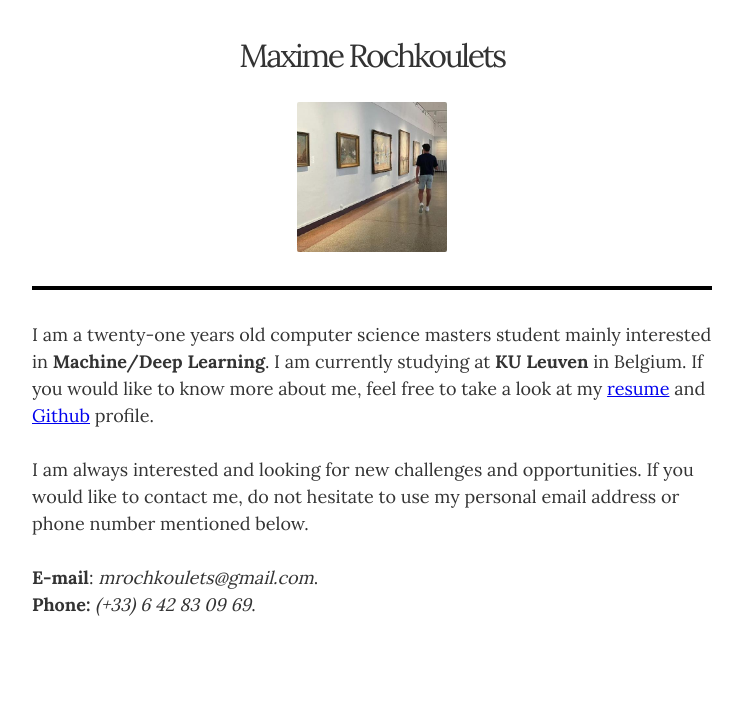
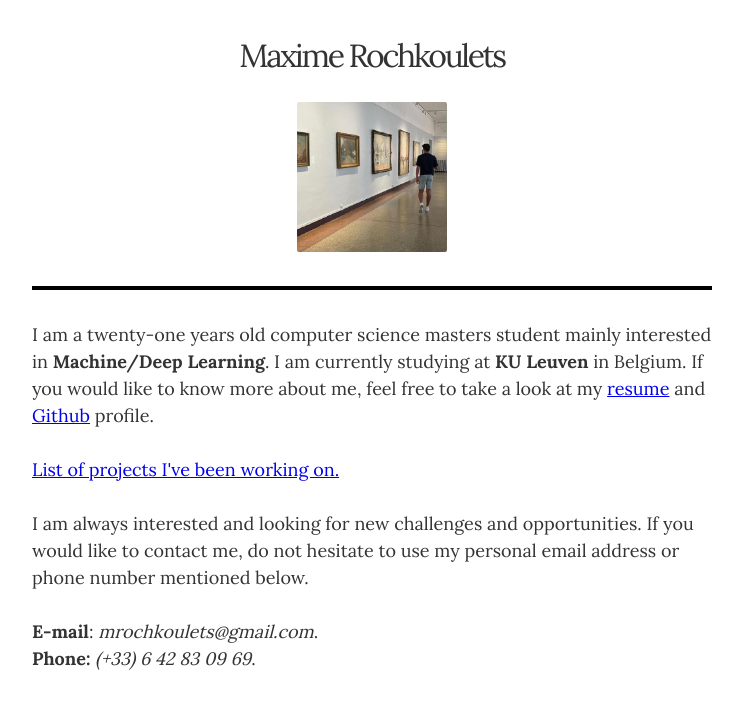
Before and after one commit to mrochk/mrochk.github.io, a Jekyll site: the page built from index.html, in a window 1280 px wide. Shown: the top 709 px of the page, without its empty margins (268-1011 px from the left). Built offline with Jekyll 4.4.1, drawn with Linux system fonts in a browser that asks for light colours.

Commit message:
Added projects.

```diff
--- a/_config.yml
+++ b/_config.yml
@@ -23,7 +23,7 @@
 resume_header_contact_info:     "(+33) 6 42 83 09 69 - mrochkoulets@gmail.com"
 display_header_contact_info:    "false"
 
-resume_header_intro: "<p>I am a twenty-one years old computer science masters student mainly interested in <b>Machine/Deep Learning</b>. I am currently studying at <b>KU Leuven</b> in Belgium. If you would like to know more about me, feel free to take a look at my <a href=\"./resume.pdf\">resume</a> and <a href=\"https://github.com/mrochk\">Github</a> profile.<br><br>I am always interested and looking for new challenges and opportunities. If you would like to contact me, do not hesitate to use my personal email address or phone number mentioned below.<br><br><b>E-mail</b>: <i>mrochkoulets@gmail.com</i>.<br><b>Phone:</b> <i>(+33) 6 42  83 09 69</i>.</p>"
+resume_header_intro: "<p>I am a twenty-one years old computer science masters student mainly interested in <b>Machine/Deep Learning</b>. I am currently studying at <b>KU Leuven</b> in Belgium. If you would like to know more about me, feel free to take a look at my <a href=\"./resume.pdf\">resume</a> and <a href=\"https://github.com/mrochk\">Github</a> profile.<br><br><a href=\"./projects.html\">List of projects I've been working on.</a><br><br>I am always interested and looking for new challenges and opportunities. If you would like to contact me, do not hesitate to use my personal email address or phone number mentioned below.<br><br><b>E-mail</b>: <i>mrochkoulets@gmail.com</i>.<br><b>Phone:</b> <i>(+33) 6 42  83 09 69</i>.</p>"
 
 # use "yes" to display the email contact button,
 # "no" to display an "I'm not looking for work" message,
--- /dev/null
+++ b/projects.html
@@ -0,0 +1 @@
+<h1>Projects</h1>
```
